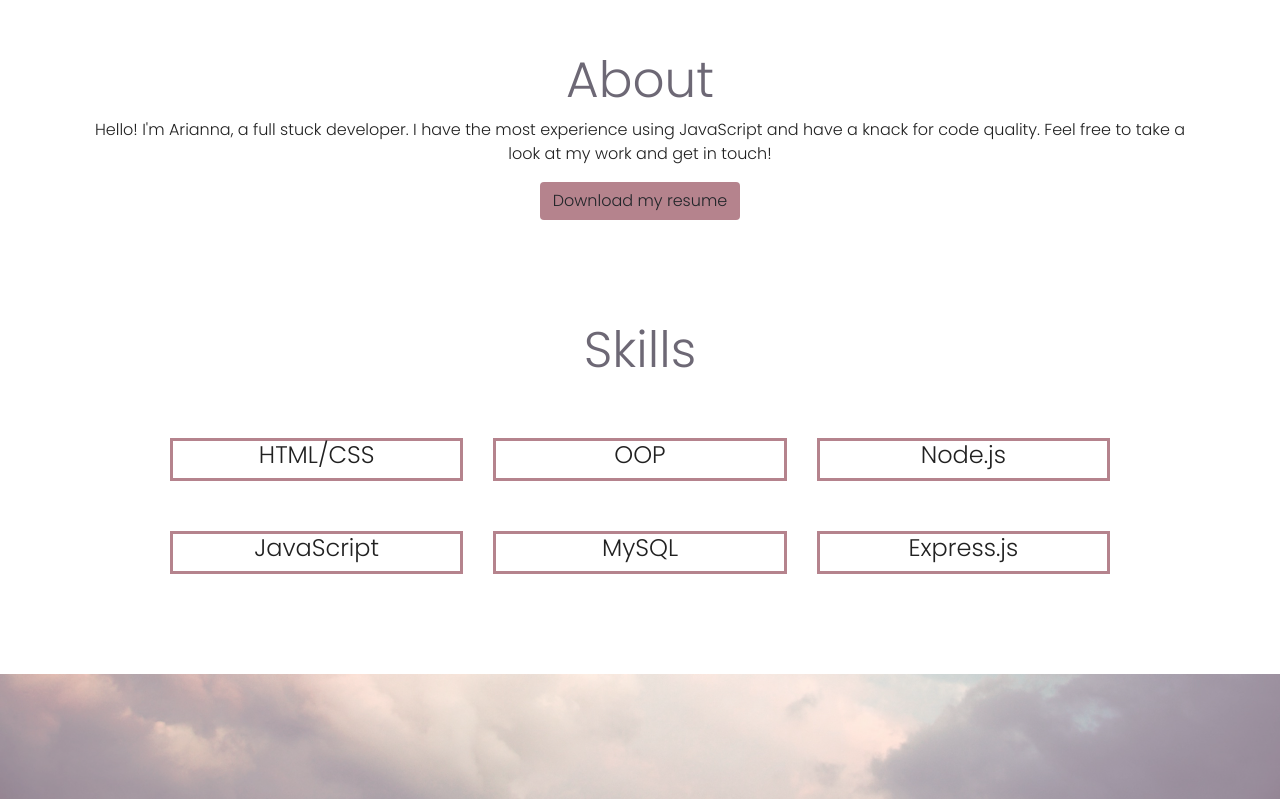
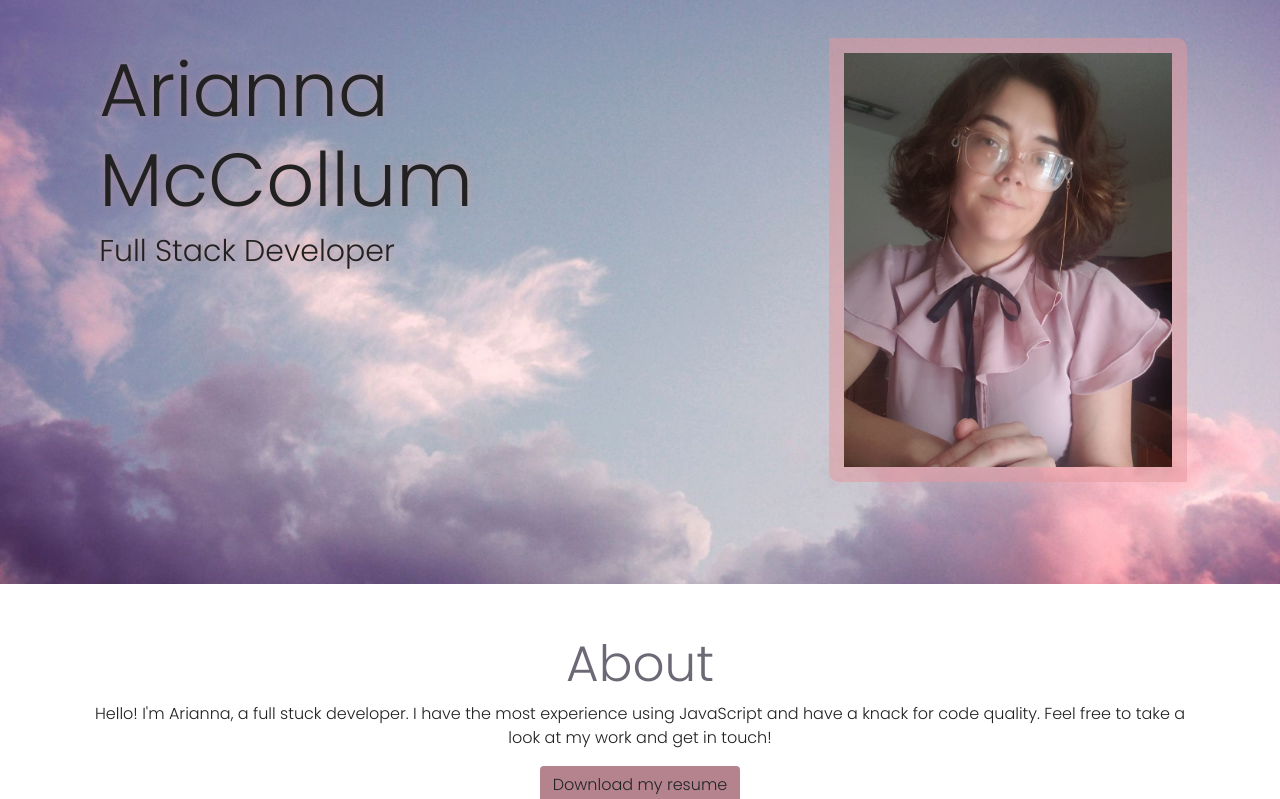
Before and after one commit to Arianna-McCollum/AriannaMcCollum-Portfolio, a React (Create React App) app: page / in a window 1280 px wide. Shown: the top 799 px of the page. Built offline with nearby package versions, Linux system fonts and the light colour scheme.

Commit message:
Added Header

```diff
--- a/src/App.js
+++ b/src/App.js
@@ -12,7 +12,7 @@ function App() {
   return (
     <div>
       <main>
-
+        <Header></Header>
         <About></About>
         <Services></Services>
         <Portfolio></Portfolio>
--- a/src/components/Header/index.js
+++ b/src/components/Header/index.js
@@ -1,9 +1,16 @@
 import React from 'react';
+import profilePicture from "../../assets/profile/arianna-mccollum.png.jpg";
 
 function Header() {
   return (
-    <section>
-
+    <section class="hero" id="hero">
+        <div class="hero-cta">
+            <h2>Arianna McCollum</h2>
+            <p>
+                Full Stack Developer
+            </p>
+          </div>
+            <img class="me" src={profilePicture}/>
     </section>
   );
 }
```
